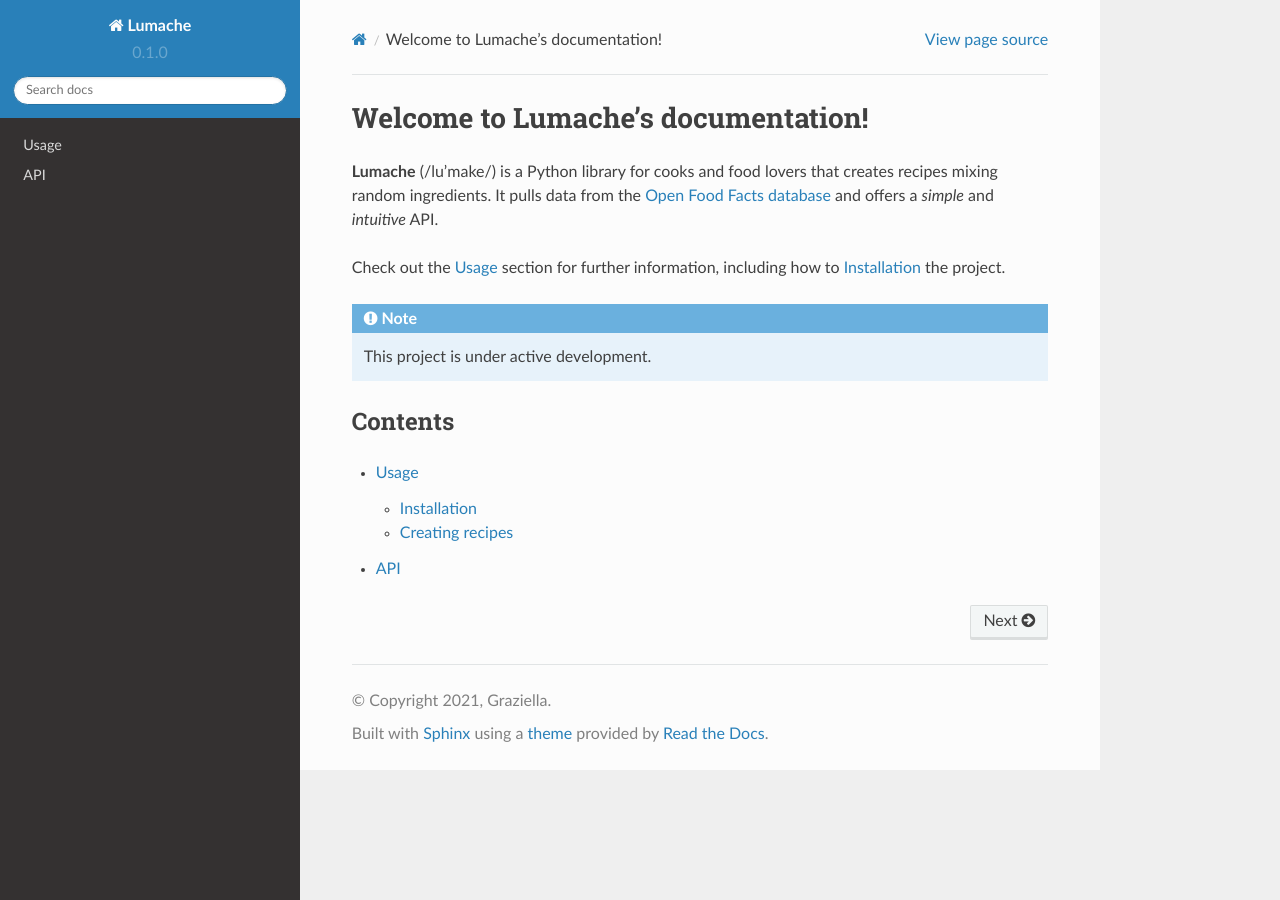
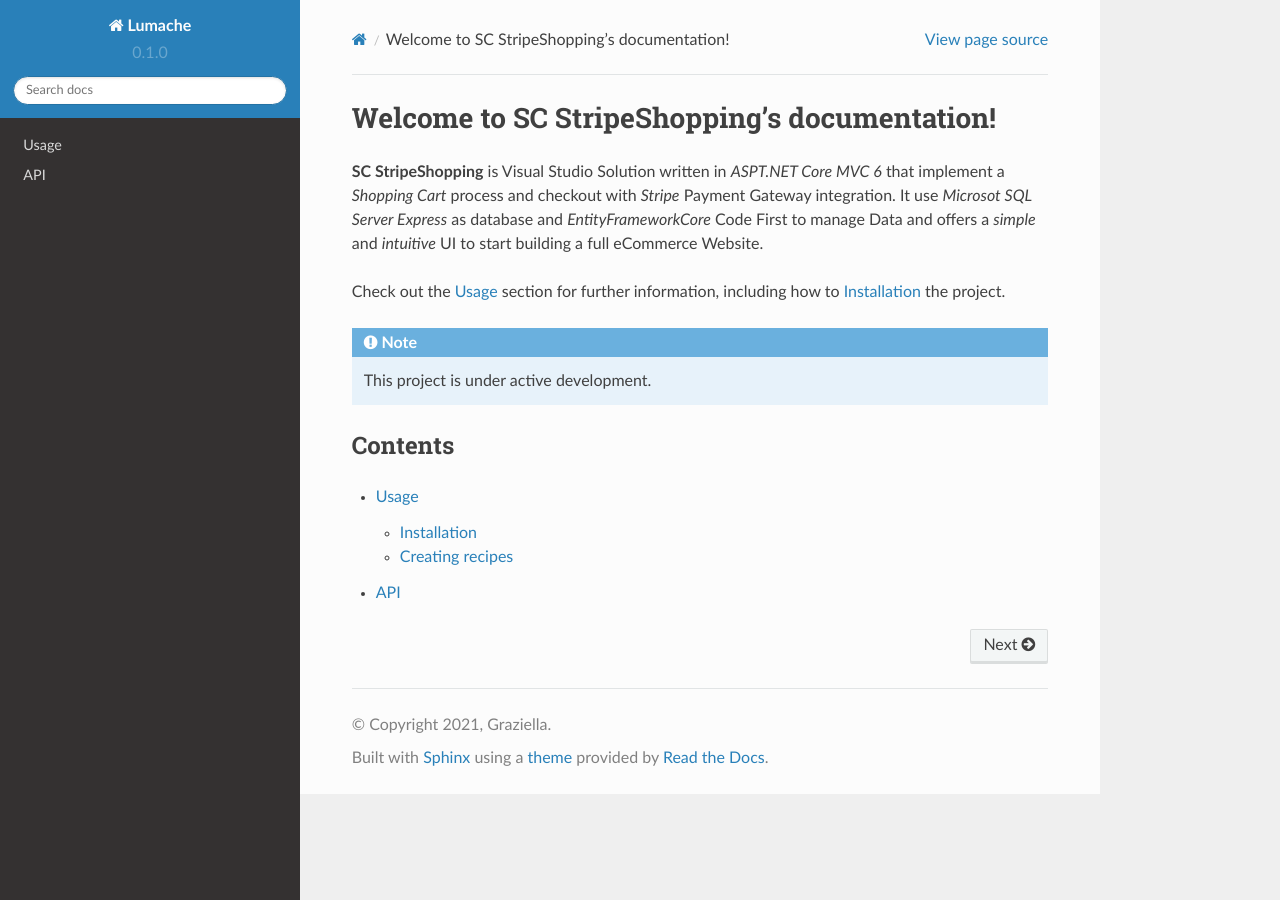
Before and after one commit to chniter/SC.StripeShoppingDoc, a Sphinx documentation site: the page built from docs/source/index.rst, in a window 1280 px wide. Built offline with Sphinx 7.4.7 and the Read the Docs theme 2.0.0, drawn with Linux system fonts in a browser that asks for light colours.

Commit message:
Update index.rst

```diff
--- a/docs/source/index.rst
+++ b/docs/source/index.rst
@@ -1,10 +1,8 @@
-Welcome to Lumache's documentation!
+Welcome to SC StripeShopping's documentation!
 ===================================
 
-**Lumache** (/lu'make/) is a Python library for cooks and food lovers
-that creates recipes mixing random ingredients.
-It pulls data from the `Open Food Facts database <https://world.openfoodfacts.org/>`_
-and offers a *simple* and *intuitive* API.
+**SC StripeShopping** is Visual Studio Solution written in *ASPT.NET Core MVC 6* that implement a *Shopping Cart* process and checkout with *Stripe* Payment Gateway integration.
+It use *Microsot SQL Server Express* as database and *EntityFrameworkCore* Code First to manage Data and offers a *simple* and *intuitive* UI to start building a full eCommerce Website.
 
 Check out the :doc:`usage` section for further information, including
 how to :ref:`installation` the project.
```
